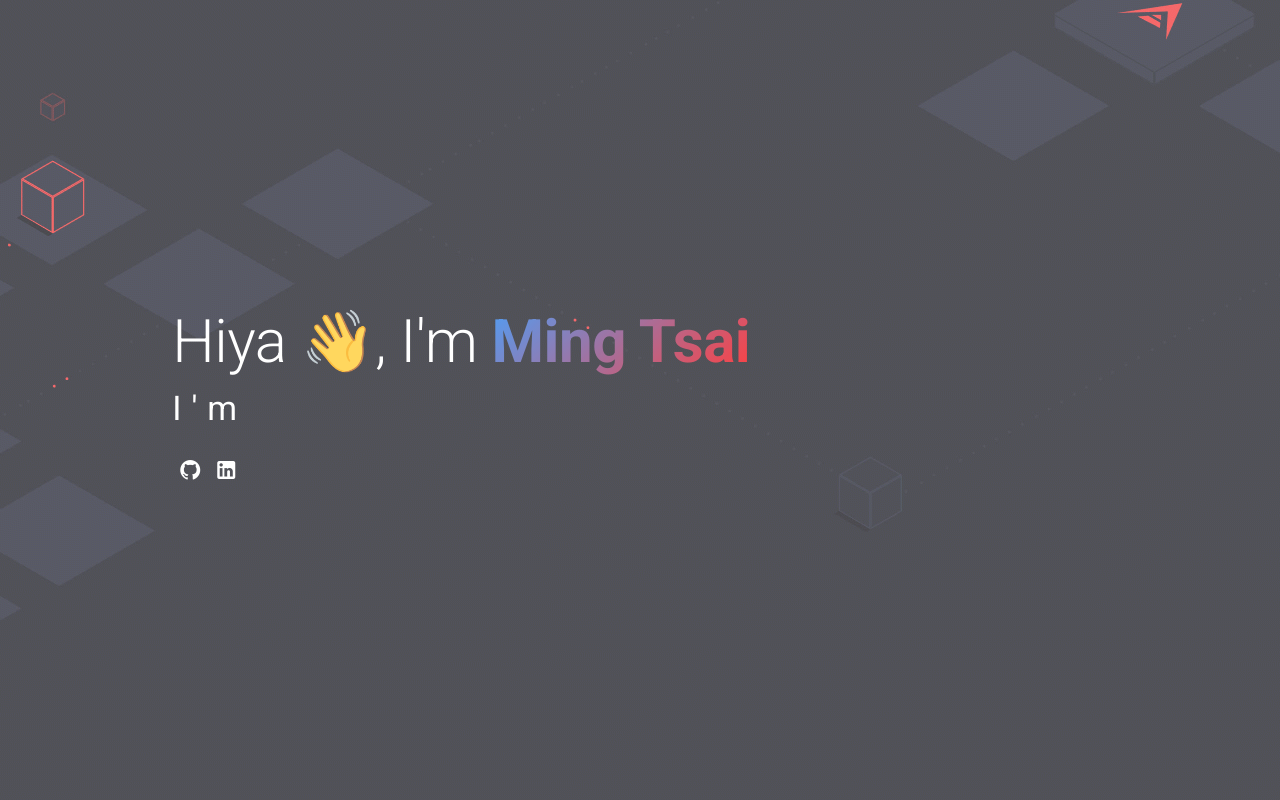
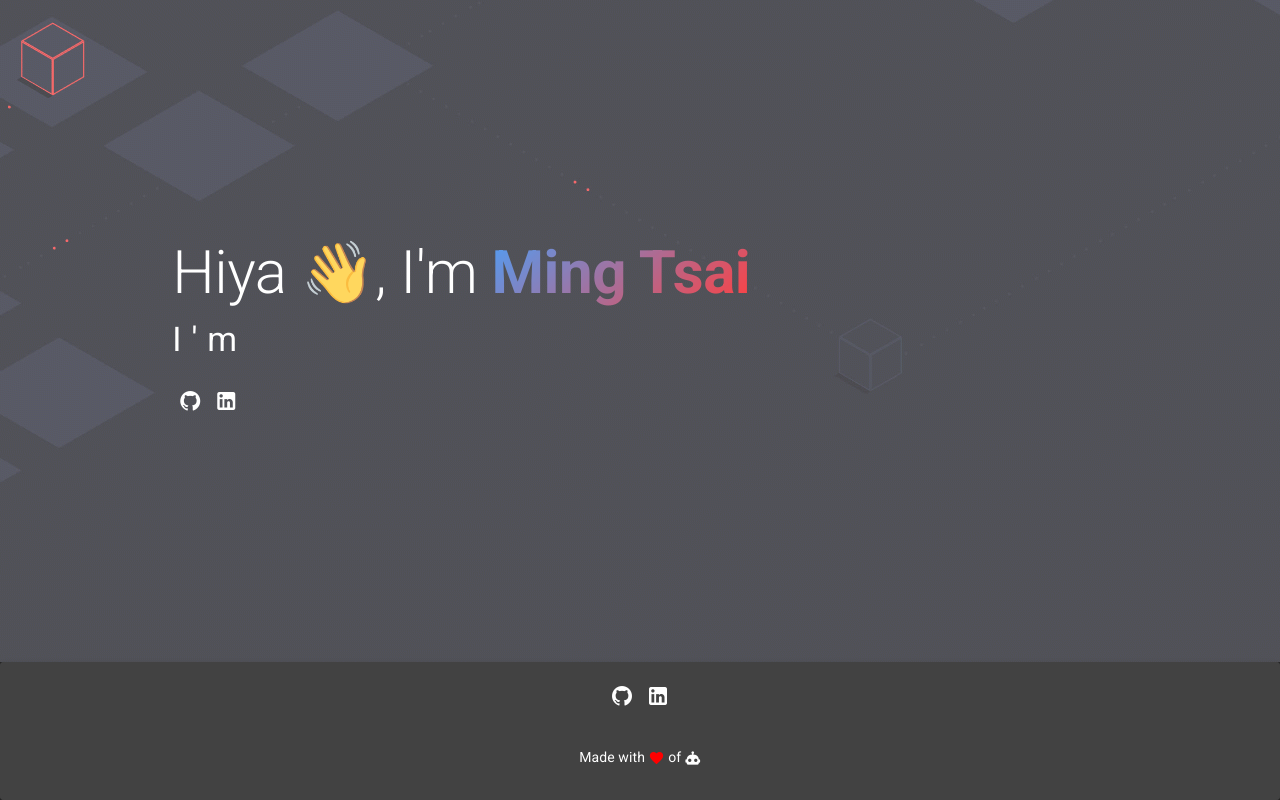
Before and after one commit to ming-tsai/ming-tsai.github.io, a Vue app: page / in a window 1280 px wide. Built offline with nearby package versions, Linux system fonts and the light colour scheme.

Commit message:
feat: add footer

```diff
--- a/src/App.vue
+++ b/src/App.vue
@@ -1,12 +1,14 @@
 <template>
   <v-app>
     <v-main>
-      <landing-page />
+      <landing-page id="landing" />
     </v-main>
+    <app-footer id="footer" />
   </v-app>
 </template>
 
 <script>
+import AppFooter from './components/AppFooter.vue';
 import LandingPage from "./components/LandingPage.vue";
 
 export default {
@@ -14,6 +16,7 @@ export default {
 
   components: {
     LandingPage,
+    AppFooter,
   },
 
   data: () => ({
--- /dev/null
+++ b/src/components/AppFooter.vue
@@ -0,0 +1,32 @@
+<template>
+  <v-footer dark padless>
+    <v-card class="white--text text-center">
+      <v-card-text>
+        <user-medias />
+      </v-card-text>
+      <v-card-text class="white--text">
+        <p>
+          Made with
+          <v-icon small style="color: red;">mdi-heart</v-icon>
+          of
+          <v-icon small>mdi-robot</v-icon>
+        </p>
+      </v-card-text>
+    </v-card>
+  </v-footer>
+</template>
+
+<script>
+import UserMedias from "./UserMedias.vue";
+export default {
+  components: { UserMedias },
+  data: () => ({}),
+};
+</script>
+
+<style scoped>
+footer div {
+  width: 100% !important;
+  background-color: #424242 !important
+}
+</style>
--- a/src/components/LandingPage.vue
+++ b/src/components/LandingPage.vue
@@ -18,18 +18,7 @@
           </h4>
         </v-col>
         <v-col class="text-sm-left text-center" cols="12">
-          <v-btn
-            v-for="media in medias"
-            :key="media.icon"
-            class="white--text"
-            icon
-            :href="media.link"
-            target="_blank noopener"
-          >
-            <v-icon>
-              {{ media.icon }}
-            </v-icon>
-          </v-btn>
+          <user-medias />
         </v-col>
       </v-row>
     </v-container>
@@ -37,17 +26,18 @@
 </template>
 
 <script>
+import { MEDIAS } from "@/utils/consts.js";
+import UserMedias from './UserMedias.vue';
+
 export default {
+  components: { UserMedias },
   name: "LandingPage",
   data: () => ({
     status: ["Web Developer", "Scrum Master"],
     show: true,
     index: 0,
     interval: null,
-    medias: [
-      { link: "https://github.com/ming-tsai", icon: "mdi-github" },
-      { link: "https://linkedin.com/in/ming-tsai", icon: "mdi-linkedin" },
-    ],
+    medias: MEDIAS,
   }),
   computed: {
     letterSpacing() {
@@ -107,6 +97,4 @@ div.v-parallax {
   background-clip: text;
   -webkit-text-fill-color: transparent;
 }
-
-
 </style>
--- /dev/null
+++ b/src/components/UserMedias.vue
@@ -0,0 +1,25 @@
+<template>
+  <div>
+    <v-btn
+      v-for="media in medias"
+      :key="media.icon"
+      class="white--text"
+      icon
+      :href="media.link"
+      target="_blank noopener"
+    >
+      <v-icon>
+        {{ media.icon }}
+      </v-icon>
+    </v-btn>
+  </div>
+</template>
+
+<script>
+import { MEDIAS } from "@/utils/consts.js";
+export default {
+  data: () => ({
+    medias: MEDIAS,
+  }),
+};
+</script>
--- /dev/null
+++ b/src/utils/consts.js
@@ -0,0 +1,4 @@
+export const MEDIAS = [
+  { link: "https://github.com/ming-tsai", icon: "mdi-github" },
+  { link: "https://linkedin.com/in/ming-tsai", icon: "mdi-linkedin" },
+];
```
